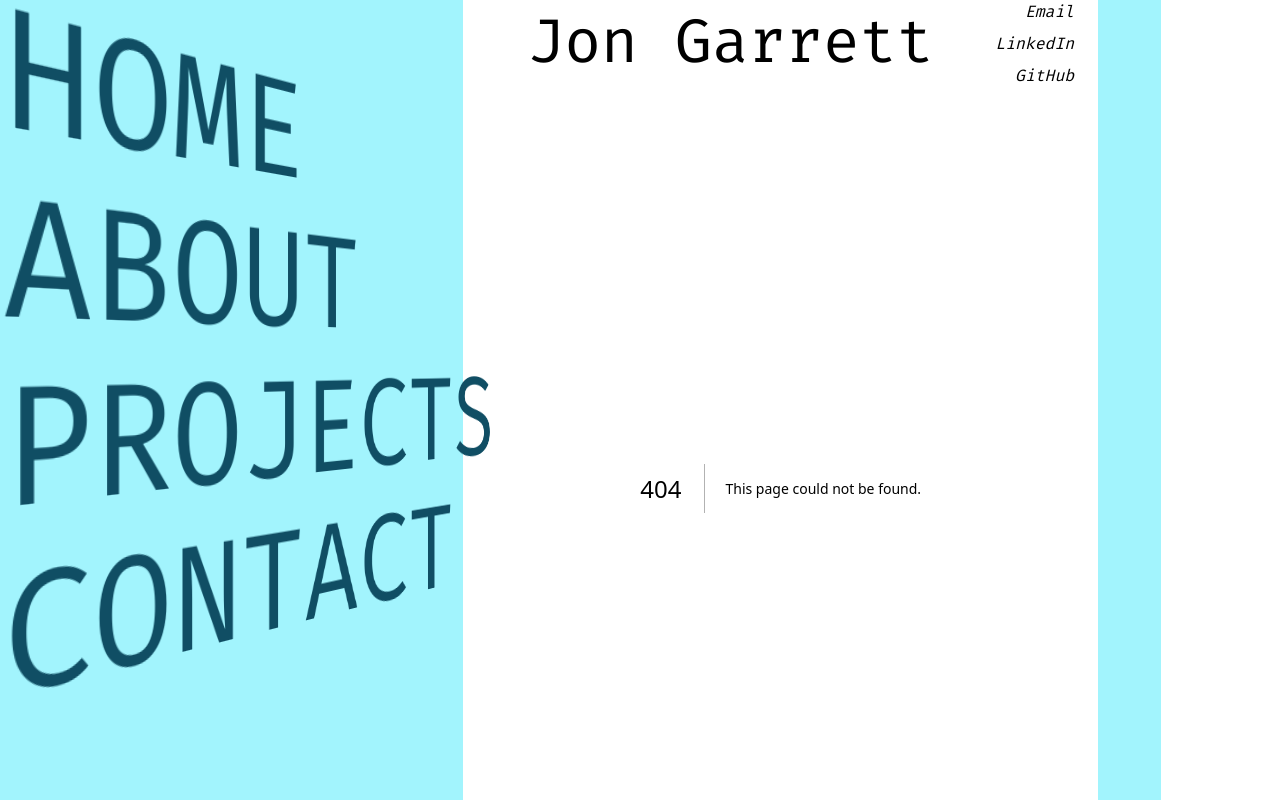
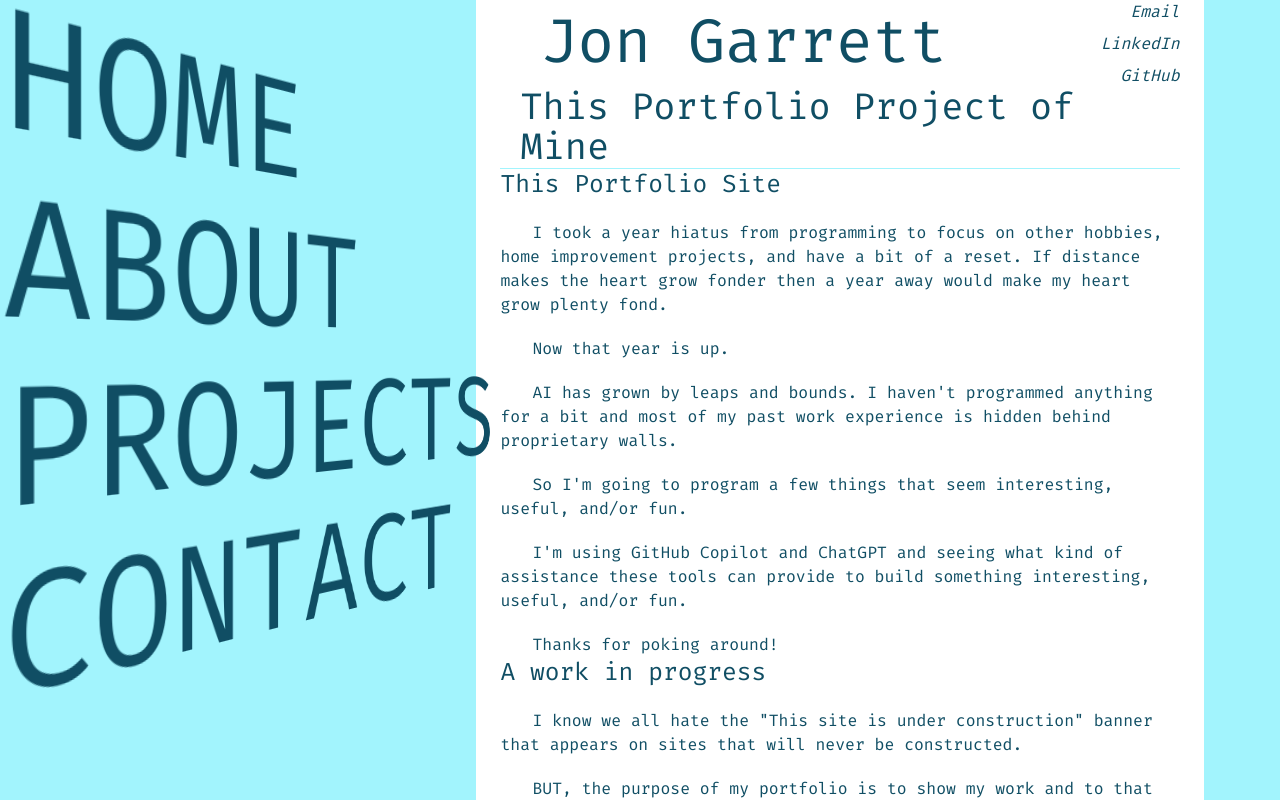
Before and after one commit to j-garrett/portfolio, a Next.js app: page /blog/post1 in a window 1280 px wide. Before the commit this address had no page. Shown: the top 800 px of the page. Built offline with nearby package versions, Linux system fonts and the light colour scheme.

Commit message:
add blog slug page

```diff
--- /dev/null
+++ b/app/blog/[slug]/page.tsx
@@ -0,0 +1,66 @@
+import { getPostBySlug } from '../../lib/posts'
+import Markdown from 'react-markdown'
+import remarkGfm from 'remark-gfm'
+import PageHeader from '../../components/page-header'
+import BlogFooter from '../components/blog-footer'
+import MainContainer from '../../components/main-container'
+
+export default async function Page({
+  params,
+}: {
+  params: Promise<{ slug: string }>
+}) {
+  const { slug } = await params
+  const post = getPostBySlug(slug)
+  return (
+    <div>
+      <PageHeader header={post.metadata.title} />
+      <MainContainer>
+        <Markdown
+          // custom components can be mapped here as well
+          components={{
+            h1: ({ children, ...props }) => (
+              <h1 className="text-4xl" {...props}>
+                {children}
+              </h1>
+            ),
+            h2: ({ children, ...props }) => (
+              <h2 className="text-3xl" {...props}>
+                {children}
+              </h2>
+            ),
+            h3: ({ children, ...props }) => (
+              <h3 className="text-2xl" {...props}>
+                {children}
+              </h3>
+            ),
+            li: ({ children, ...props }) => (
+              <li className="" {...props}>
+                {children}
+              </li>
+            ),
+            ol: ({ children, ...props }) => (
+              <ol className="list-disc pl-5" {...props}>
+                {children}
+              </ol>
+            ),
+            p: ({ children, ...props }) => (
+              <p className="indent-8 pt-5" {...props}>
+                {children}
+              </p>
+            ),
+            ul: ({ children, ...props }) => (
+              <ul className="list-disc pl-5" {...props}>
+                {children}
+              </ul>
+            ),
+          }}
+          remarkPlugins={[remarkGfm]}
+        >
+          {post.content}
+        </Markdown>
+        <BlogFooter slug={slug} />
+      </MainContainer>
+    </div>
+  )
+}
```
